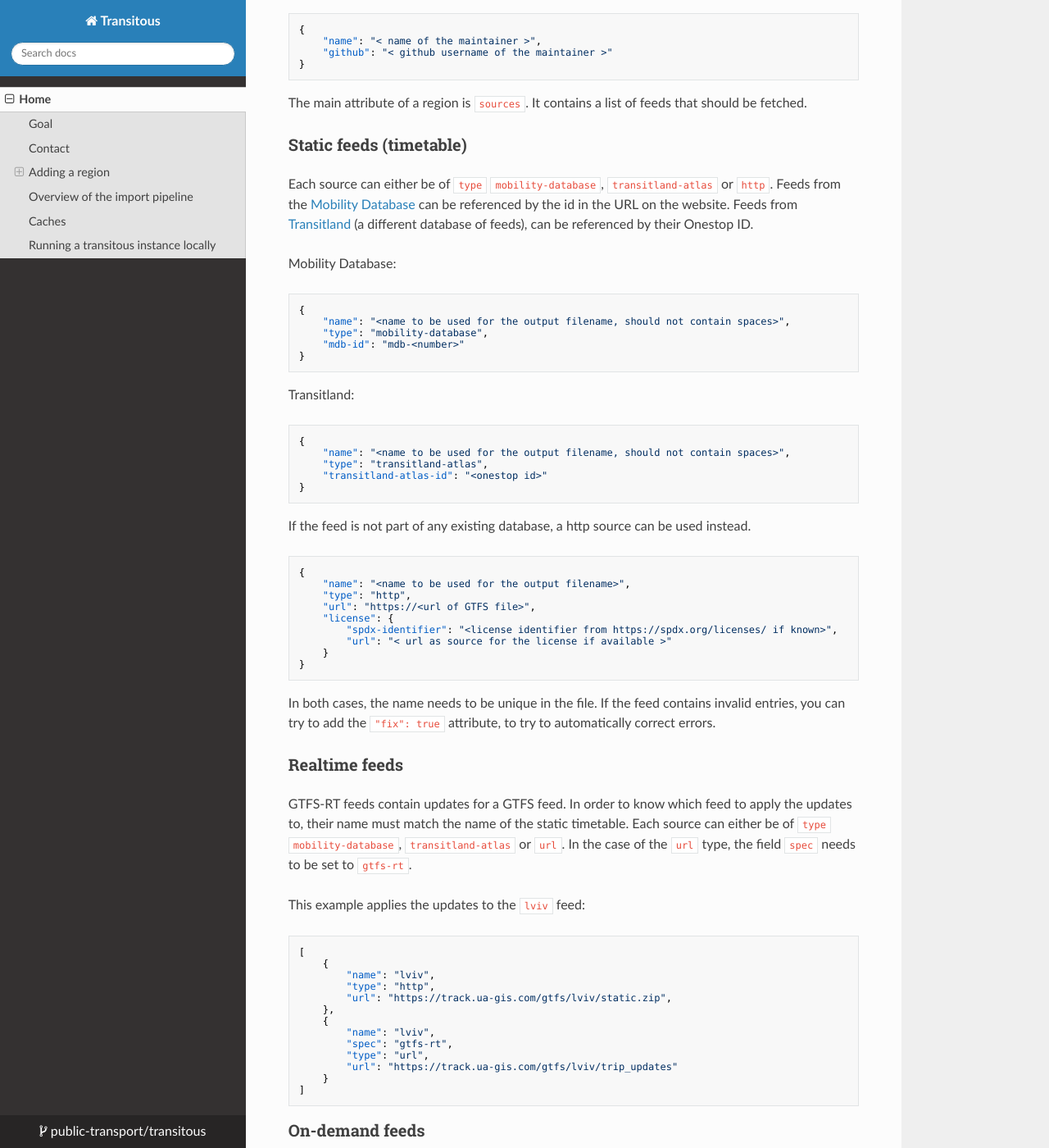
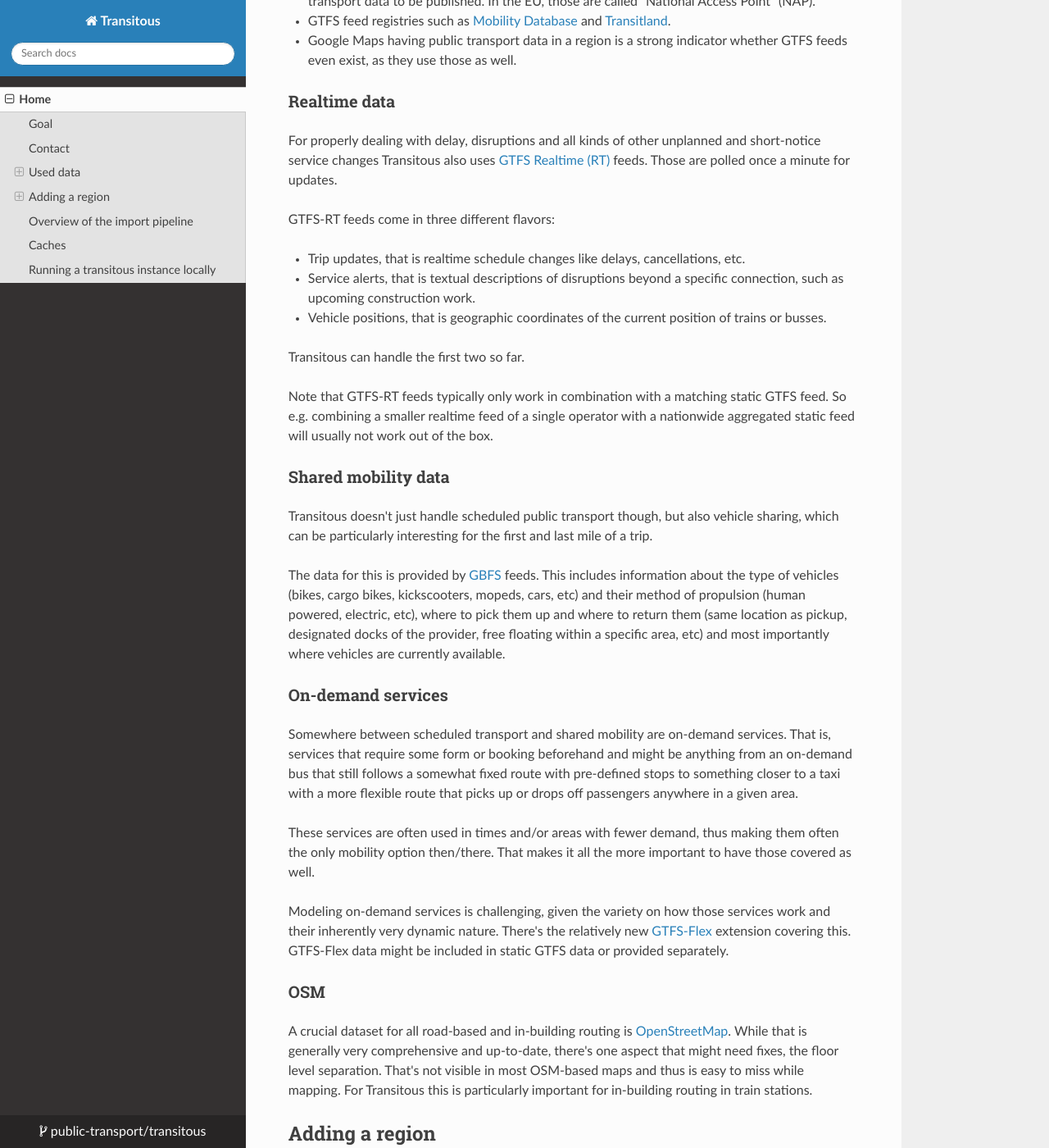
Before and after one commit to public-transport/transitous, an MkDocs documentation site: the page built from docs/docs/index.md, in a window 1280 px wide and 1400 px high, scrolled down 1108 px. Shown: the whole window at 82% size. Built offline with MkDocs 1.6.1, drawn with Linux system fonts in a browser that asks for light colours; nearby versions of some CDN libraries; some of the changed text lies outside the part shown.

Commit message:
Add a section in the documentation about the used data types
Taken from https://volkerkrause.eu/2025/06/14/transitous-adding-data.html.

The information about diagnostics from there probably also makes sense
here, but I'd put this into its own section below.

```diff
--- a/docs/docs/index.md
+++ b/docs/docs/index.md
@@ -33,6 +33,76 @@
 For general discussions about data availability: [#opentransport:matrix.org](https://matrix.to/#/#opentransport:matrix.org)
 
 For Transitous-specific technical topics: [#transitous:matrix.spline.de](https://matrix.to/#/#transitous:matrix.spline.de)
+
+## Used data
+
+### Static timetables
+
+The backbone of public transport routing is static [GTFS](https://gtfs.org) schedule data,
+that's the bare minimum for Transitous to work in a region.
+GTFS feeds are essentially ZIP files containing a set of CSV tables, making them relatively
+easy to inspect, although especially nationwide aggregated feeds can get rather large.
+
+GTFS feeds ideally contain data for several months into the future, but can nevertheless receive
+regular updates. Transitous checks for updates daily, so for this to work we also need
+a stable URL for them.
+
+For finding GTFS data, there's a few places worth looking at:
+
+* The public transport operators themselves, they might just publish data on their website.
+* Regional or national open data portals, especially in countries with regulation requiring public transport data to be published.
+In the EU, those are called "National Access Point" (NAP).
+* GTFS feed registries such as [Mobility Database](https://mobilitydatabase.org/) and [Transitland](https://www.transit.land/).
+* Google Maps having public transport data in a region is a strong indicator whether GTFS feeds even exist,
+as they use those as well.
+
+### Realtime data
+
+For properly dealing with delay, disruptions and all kinds of other unplanned
+and short-notice service changes Transitous also uses [GTFS Realtime (RT)](https://gtfs.org/documentation/realtime/reference/) feeds.
+Those are polled once a minute for updates.
+
+GTFS-RT feeds come in three different flavors:
+
+* Trip updates, that is realtime schedule changes like delays, cancellations, etc.
+* Service alerts, that is textual descriptions of disruptions beyond a specific connection, such as upcoming construction work.
+* Vehicle positions, that is geographic coordinates of the current position of trains or busses.
+
+Transitous can handle the first two so far.
+
+Note that GTFS-RT feeds typically only work in combination with a matching static GTFS feed. So e.g. combining a smaller realtime feed
+of a single operator with a nationwide aggregated static feed will usually not work out of the box.
+
+### Shared mobility data
+
+Transitous doesn't just handle scheduled public transport though, but also vehicle sharing, which
+can be particularly interesting for the first and last mile of a trip.
+
+The data for this is provided by [GBFS](https://github.com/MobilityData/gbfs) feeds. This includes information about the type of vehicles (bikes,
+cargo bikes, kickscooters, mopeds, cars, etc) and their method of propulsion (human powered, electric, etc),
+where to pick them up and where to return them (same location as pickup, designated docks of the provider, free floating
+within a specific area, etc) and most importantly where vehicles are currently available.
+
+### On-demand services
+
+Somewhere between scheduled transport and shared mobility are on-demand services. That is, services that require
+some form or booking beforehand and might be anything from an on-demand bus that still follows a somewhat fixed
+route with pre-defined stops to something closer to a taxi with a more flexible route that picks up or drops
+off passengers anywhere in a given area.
+
+These services are often used in times and/or areas with fewer demand, thus making them often the only mobility
+option then/there. That makes it all the more important to have those covered as well.
+
+Modeling on-demand services is challenging, given the variety on how those services work and their inherently very dynamic nature.
+There's the relatively new [GTFS-Flex](https://gtfs.org/community/extensions/flex/) extension covering this. GTFS-Flex data might
+be included in static GTFS data or provided separately.
+
+### OSM
+
+A crucial dataset for all road-based and in-building routing is [OpenStreetMap](https://openstreetmap.org). While that
+is generally very comprehensive and up-to-date, there's one aspect that might need fixes, the floor level
+separation. That's not visible in most OSM-based maps and thus is easy to miss while mapping. For Transitous this is
+particularly important for in-building routing in train stations.
 
 ## Adding a region
 
```
